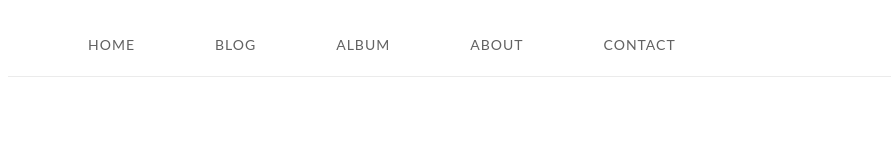
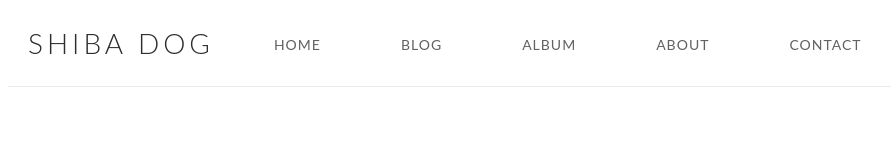
Before and after one commit to masako123/first_web_page, a plain HTML site: page index.html in a window 1280 px wide. Shown: the whole page, without its empty margins (0-891 px from the left). Drawn offline with Linux system fonts and the light colour scheme.

Commit message:
add site-title

```diff
--- a/index.css
+++ b/index.css
@@ -1,6 +1,6 @@
 .header {
     border-bottom: 1px solid #ebebeb;
-    height: 60px;
+    height: 70px;
 }
 
 .header-list li{
@@ -10,18 +10,18 @@
     font-size: 14px;
     letter-spacing: 1px;
     padding: 20px 40px;
-
 }
 
 li {
     list-style: none;
 }
 
-.site-branding .site-title {
+.site-title {
     color: #2d2d2d;
     font-family: 'Lato', sans-serif;
-    font-size: 40px;
+    font-size: 28px;
     letter-spacing: 4px;
-    padding: 20px 40px;
+    padding: 10px 20px;
     font-weight: 300;
+    float: left;
 }
--- a/index.html
+++ b/index.html
@@ -7,6 +7,9 @@
     </head>
     <body>
         <div class="header">
+            <div class="site-branding">
+                <div class="site-title">SHIBA DOG</div>
+            </div>
             <div class="header-list">
                 <ul>
                     <li>HOME</li>
@@ -18,9 +21,7 @@
             </div>
         </div>
         <div class="main"></div>
-            <!--<div class="site-branding">
-                <h1 class="site-title">SHIBA DOG</h1>
-            </div> -->
+            <!-- -->
 
         <div class="footer"></div>
 
```
